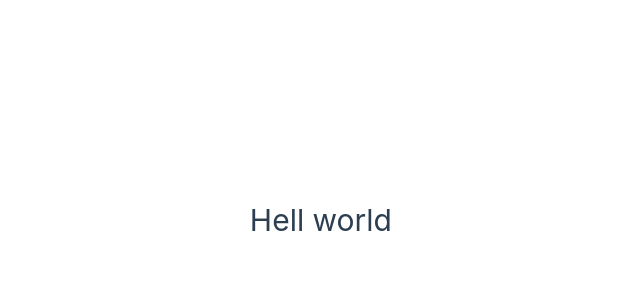
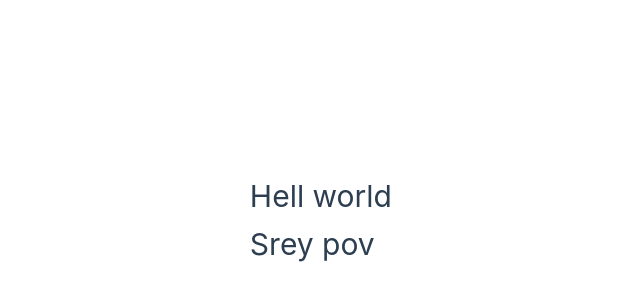
Before and after one commit to bsuchea/test3, a Vue app: page / in a window 1280 px wide. Shown: the part 180-480 px from the top of the page, without its empty margins (248-888 px from the left). Built offline with nearby package versions, Linux system fonts and the light colour scheme.

Commit message:
add text to app..vue

```diff
--- a/src/App.vue
+++ b/src/App.vue
@@ -2,5 +2,6 @@
 <template>
   <div>
     <h1>Hell world</h1>
+    <h1>Srey pov </h1>
   </div>
 </template>
```
